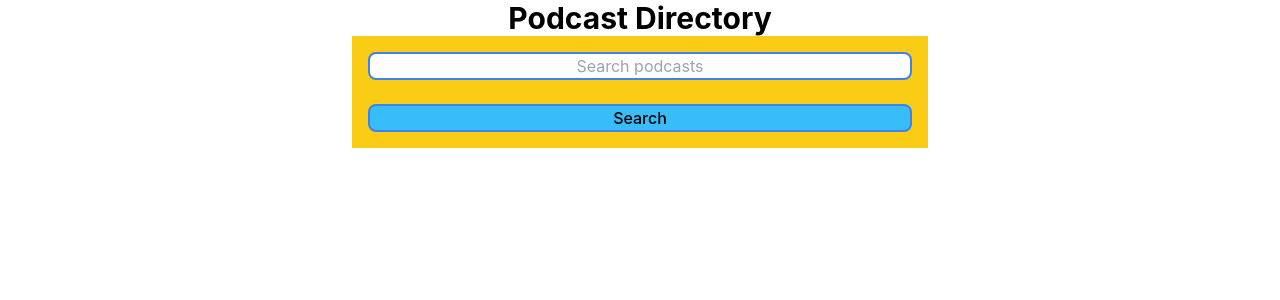
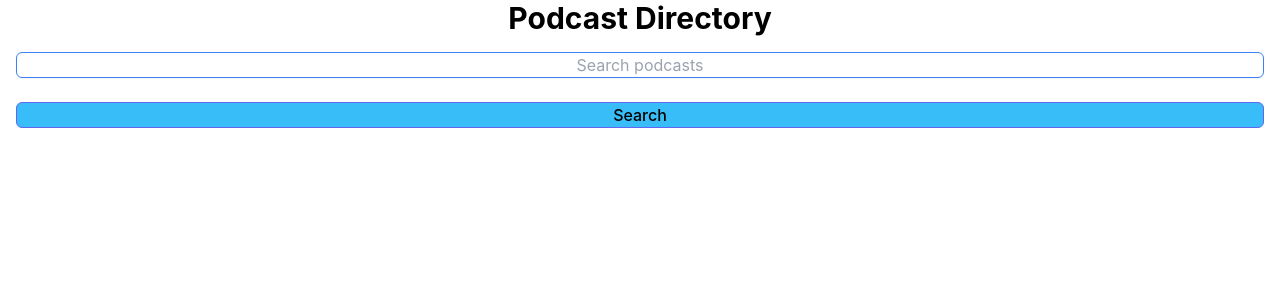
Before and after one commit to robivr/podcast_directory_client, a React (Vite) app: page / in a window 1280 px wide. Shown: the top 300 px of the page. Built offline with nearby package versions, Linux system fonts and the light colour scheme.

Commit message:
reset some search css

```diff
--- a/src/components/SearchView/SearchView.tsx
+++ b/src/components/SearchView/SearchView.tsx
@@ -84,18 +84,18 @@ const SearchView = ({ siteConfig }: any) => {
         feeds: [],
       }}
     >
-      <div className="flex justify-center flex-col p-4 sm:bg-yellow-400 sm:max-w-xl mx-auto">
+      <div className="flex justify-center flex-col p-4 mx-auto">
         <input
           type="text"
           placeholder="Search podcasts"
           onChange={handleSearchFieldChange}
           onKeyUp={handleEnterPressed}
-          className="border-solid border-2 border-blue-500 rounded-lg text-center"
+          className="block w-full rounded-md border-blue-500 border shadow-sm text-center focus:ring-0 focus:border-red-500 focus:border"
         />
         <br />
         <button
           onClick={handleSearch}
-          className="inline-flex justify-center w-full font-medium bg-sky-400 border-solid border-2 border-blue-500 rounded-lg"
+          className="w-full font-medium bg-sky-400 border-solid border border-indigo-500 rounded-md"
         >
           Search
         </button>
```
